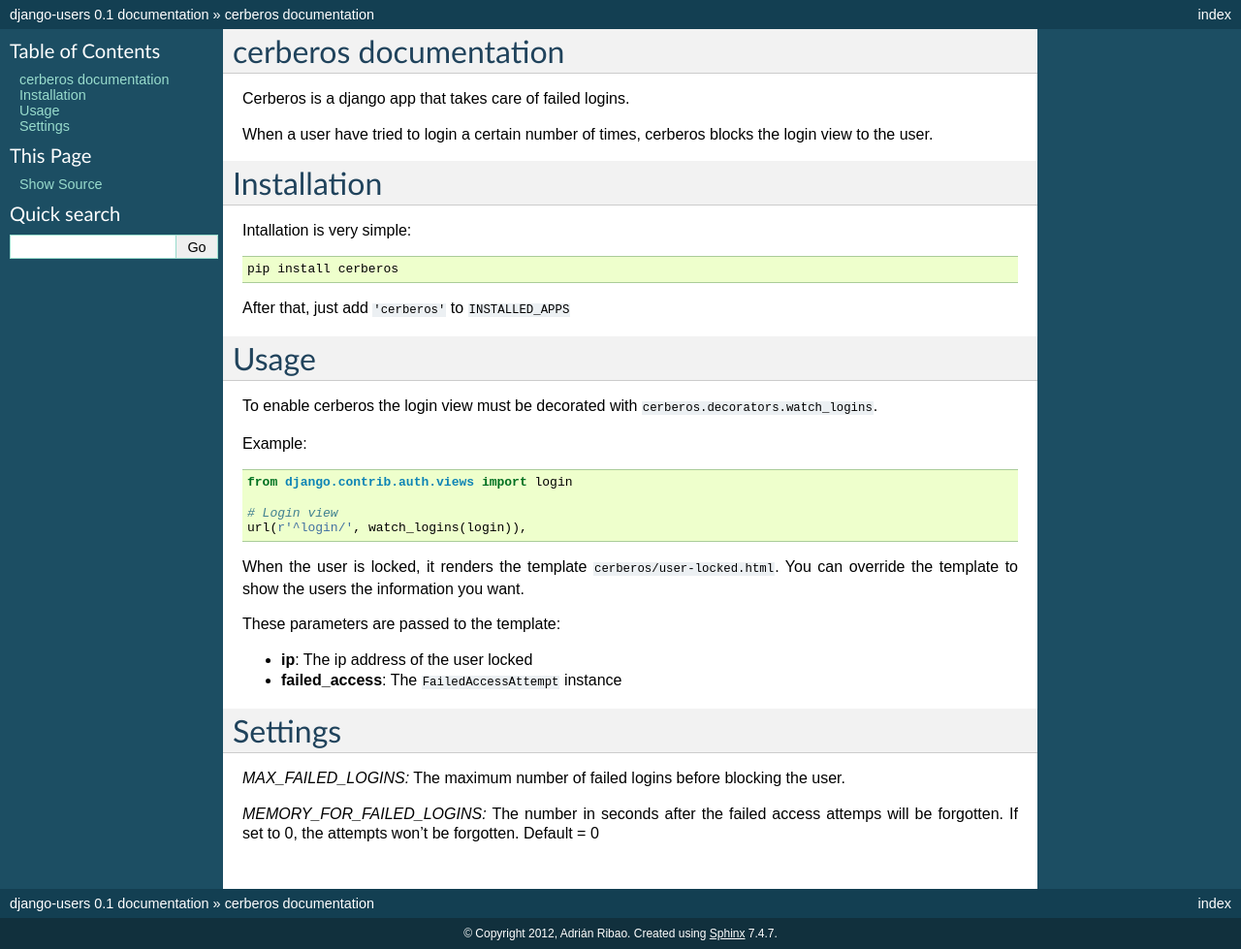
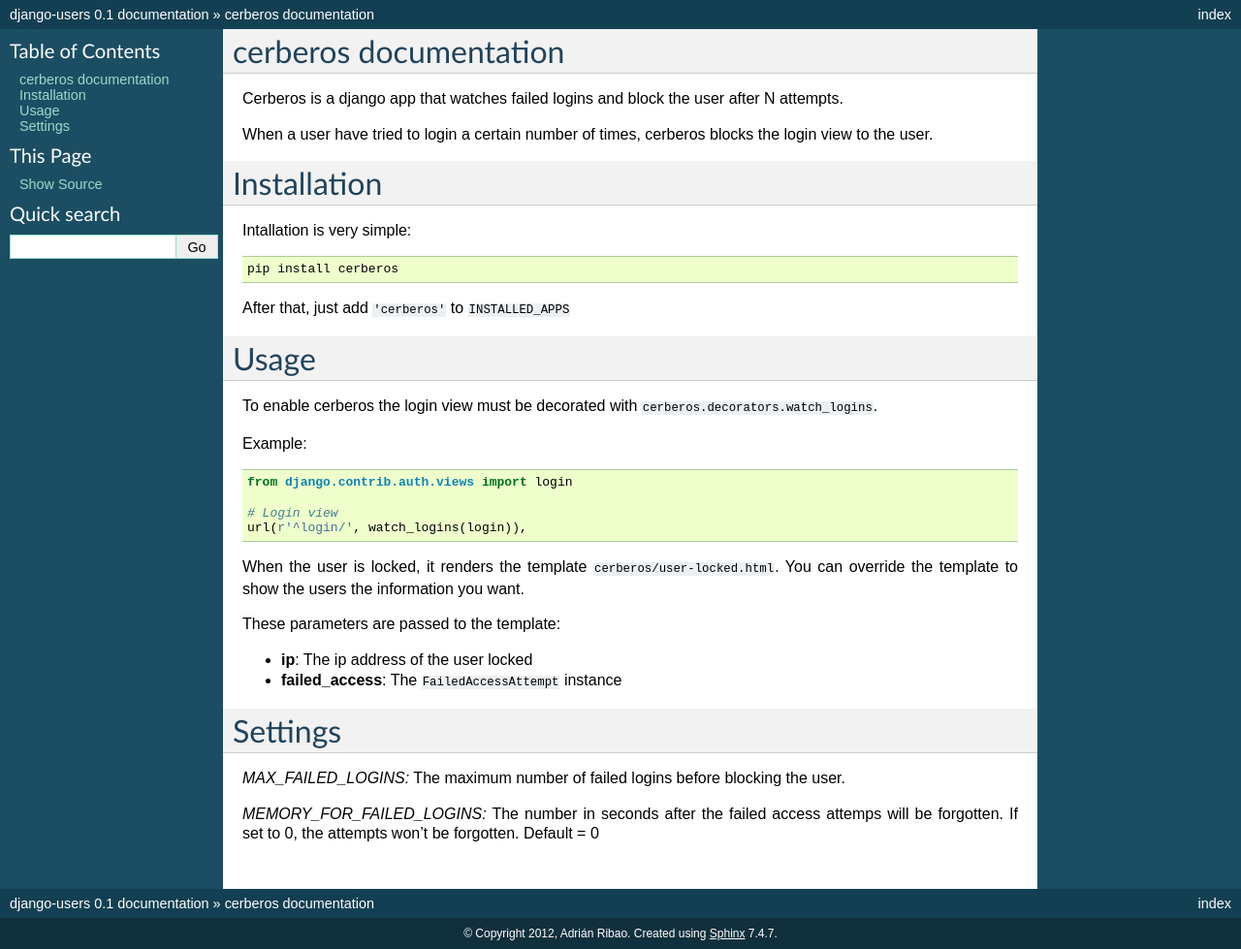
Before and after one commit to AdrianRibao/cerberos, a Sphinx documentation site: the page built from docs/source/index.rst, in a window 1280 px wide. Shown: the whole page at 97% size. Built offline with Sphinx 7.4.7, drawn with Linux system fonts in a browser that asks for light colours; formulas are drawn with MathJax 3.

```diff
--- a/docs/source/index.rst
+++ b/docs/source/index.rst
@@ -6,7 +6,7 @@
 cerberos documentation
 ======================
 
-Cerberos is a django app that takes care of failed logins.
+Cerberos is a django app that watches failed logins and block the user after N attempts.
 
 When a user have tried to login a certain number of times, cerberos blocks the login view to the user.
 
```
Also changed, not shown: README.md (+6 -0 lines).
